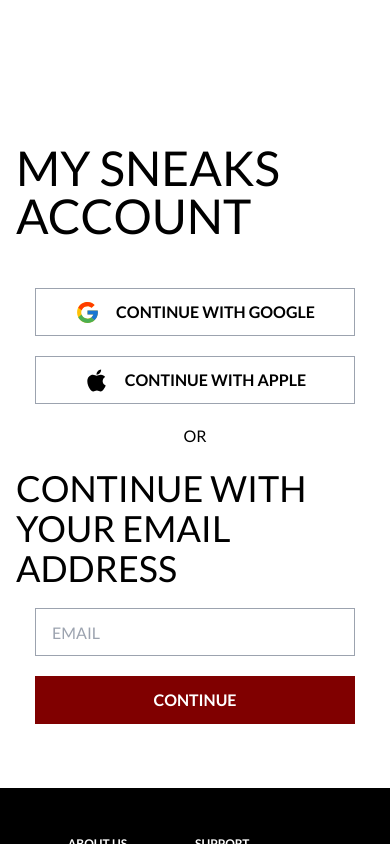
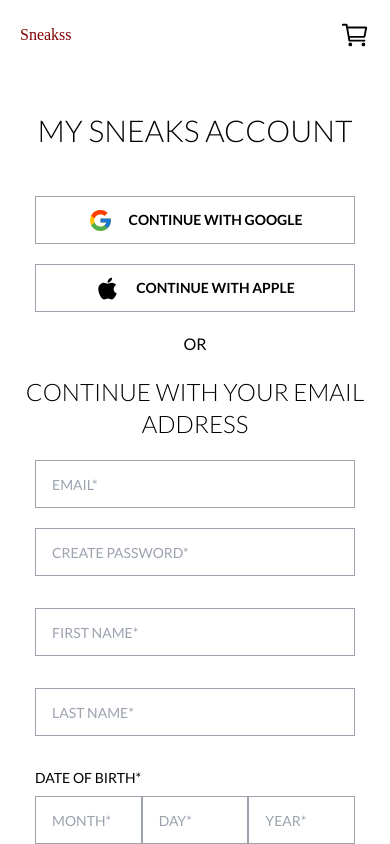
Before and after one commit to Deyjuwon/sneakss, a React (Vite) app: page /login in a window 390 px wide. Both pictures are taken after a click on the button "CONTINUE". Shown: the top 844 px of the page. Built offline with nearby package versions, Linux system fonts and the light colour scheme; a web font is replaced by a local one.

Commit message:
login page responsiveness

```diff
--- a/src/App.jsx
+++ b/src/App.jsx
@@ -8,7 +8,7 @@
 
   return (
     <Routes>
-        <Route exact path="/" element={<Home />} />
+        <Route  path="/" element={<Home />} />
         <Route path='/login' element={<Login />} />
     </Routes>
   )
--- a/src/components/Header.jsx
+++ b/src/components/Header.jsx
@@ -1,13 +1,15 @@
+/* eslint-disable react/prop-types */
 import { IoCartOutline, IoSearch } from "react-icons/io5";
 import { MdPersonOutline } from "react-icons/md";
+import { Link } from "react-router-dom";
 
-const Header = () => {
+const Header = ({ showSearchBar }) => {
   return (
     <header className="text-sm font-bold flex flex-col md:flex-row justify-between items-center z-50 p-5 fixed w-full top-0 bg-white">
 
       {/* Logo and Cart on Mobile, Full Nav on Larger Screens */}
       <div className="flex justify-between gap-12 items-center w-full md:w-auto">
-        <a href="#" className="text-primaryRed text-2xl logo">Sneakss</a>
+        <Link className="text-primaryRed text-base md:text-2xl logo" to='/'>Sneakss</Link>
         <nav className="md:flex items-center hidden gap-12">
           <a href="#">New</a>
           <a href="#">Men</a>
@@ -16,7 +18,8 @@
         <IoCartOutline size={30} className="md:hidden" />
       </div>
 
-      {/* Search Bar on Mobile and Larger Screens */}
+      {/* Conditionally Render Search Bar */}
+      {showSearchBar && (
         <div className="w-full mt-4 md:mt-0 md:w-auto relative">
           <input
             type="text"
@@ -27,21 +30,20 @@
             <IoSearch size={24} />
           </button>
         </div>
+      )}
 
       {/* Full Navigation and User Controls on Larger Screens */}
       <div className="hidden md:flex items-center gap-12">
-
-
         <ul className="flex items-center gap-2">
           <li>
             <MdPersonOutline size={30} />
           </li>
           <li>
-            <a href="#">Log in</a>
+            <Link to='/login'>Log in</Link>
           </li>
           <li>|</li>
           <li>
-            <a href="#">Join</a>
+            <Link to='/login'>Join</Link>
           </li>
         </ul>
 
--- a/src/pages/Home.jsx
+++ b/src/pages/Home.jsx
@@ -10,7 +10,7 @@
 const Home = () => {
   return (
     <div>
-        <Header />
+        <Header showSearchBar={true} />
         <Hero />
         <CollectionHome />
         <DiscountSection />
--- a/src/pages/Login.jsx
+++ b/src/pages/Login.jsx
@@ -1,43 +1,110 @@
+/* eslint-disable react/no-unescaped-entities */
 import Header from "../components/Header"
 import { FcGoogle } from "react-icons/fc";
 import { FaApple } from "react-icons/fa";
 import Footer from "../components/Footer";
+import { useState } from "react";
+
 
 const Login = () => {
+    const [showDetails, setShowDetails] = useState(false);
+
+    const handleContinueClick = () => {
+      setShowDetails(true);
+    };
+
     return (
       <div>
-        {/* <Header /> */}
-        <div className="flex flex-col mt-32 mb-12 p-4 justify-center items-center gap-12">
-            <p className="text-5xl font-normal">MY SNEAKS ACCOUNT</p>
+        <Header showSearchBar={false} />
+        <div className="flex flex-col mt-24 md:mt-32 mb-12 p-4 justify-center items-center gap-12">
+          <p className="text-3xl md:text-5xl font-light">MY SNEAKS ACCOUNT</p>
           <div className="flex flex-col items-center justify-center gap-5">
-                <button className="h-12 w-80 flex justify-center items-center gap-4 font-semibold text-base border border-gray-400" >
+            <button className="h-12 w-80 flex justify-center items-center gap-4 font-semibold text-sm md:text-base border border-gray-400">
               <span><FcGoogle size={25} /></span>
               <p>CONTINUE WITH GOOGLE</p>
             </button>
 
-                <button className="h-12 w-80 flex justify-center items-center gap-4 font-semibold text-base border border-gray-400">
+            <button className="h-12 w-80 flex justify-center items-center gap-4 font-semibold text-sm md:text-base border border-gray-400">
               <span><FaApple size={25} /></span>
               <p>CONTINUE WITH APPLE</p>
             </button>
 
             <p className="text-base">OR</p>
-                <p className="text-4xl">CONTINUE WITH YOUR EMAIL ADDRESS</p>
+            <p className="text-2xl text-center md:text-4xl font-light">CONTINUE WITH YOUR EMAIL ADDRESS</p>
+
 
               <div className="flex flex-col gap-5">
-                    <input className="h-12 w-80 border border-gray-400 pl-4" placeholder="EMAIL" type="text" />
-                    <button className="h-12 w-80 ustify-center items-center gap-4 font-semibold text-base bg-primaryRed text-white ">CONTINUE</button>
+                <input
+                  className="h-12 w-80 border border-gray-400 pl-4 text-sm outline-primaryRed"
+                  required
+                  placeholder="EMAIL*"
+                  type="text"
+                />
+                {!showDetails && (
+                <button
+                  type="submit"
+                  className="h-12 w-80 justify-center items-center gap-4 font-semibold text-sm md:text-base bg-primaryRed text-white"
+                  onClick={handleContinueClick}
+                >
+                  CONTINUE
+                </button>)}
               </div>
 
 
+            {showDetails && (
+              <div id="details" className="flex flex-col items-center justify-center gap-8">
+                <input
+                  type="password"
+                  placeholder="CREATE PASSWORD*"
+                  className="h-12 w-80 border border-gray-400 pl-4 text-sm outline-primaryRed"
+                  required
+                />
+                <input
+                  type="text"
+                  placeholder="FIRST NAME*"
+                  className="h-12 w-80 border border-gray-400 pl-4 text-sm outline-primaryRed"
+                />
+                <input
+                  type="text"
+                  placeholder="LAST NAME*"
+                  className="h-12 w-80 border border-gray-400 pl-4 text-sm outline-primaryRed"
+                />
+                <div className="w-80">
+                  <p className="text-sm pb-2">DATE OF BIRTH*</p>
+                  <div className="flex">
+                    <input
+                      type="text"
+                      placeholder="MONTH*"
+                      className="h-12 w-full border border-gray-400 pl-4 text-sm outline-primaryRed"
+                    />
+                    <input
+                      type="text"
+                      placeholder="DAY*"
+                      className="h-12 w-full border border-gray-400 pl-4 text-sm outline-primaryRed"
+                    />
+                    <input
+                      type="text"
+                      placeholder="YEAR*"
+                      className="h-12 w-full border border-gray-400 pl-4 text-sm outline-primaryRed"
+                    />
                   </div>
+                </div>
+                <p className="w-80 text-sm leading-8">
+                  By clicking "CREATE", you confirm that you agree to our Terms of Use, that you have acknowledged our privacy policy, and that you want to create your SNEAKSS profile.
+                </p>
+                <button
+                  type="submit"
+                  className="h-12 w-80 justify-center items-center gap-4 font-semibold text-sm md:text-base bg-primaryRed text-white"
+                >
+                  CREATE
+                </button>
+              </div>
+            )}
+          </div>
+        </div>
+        <Footer bgColor="black" textColor="white" />
+      </div>
+    );
+  };
 
-        </div>
-
-
-        <Footer bgColor='black' textColor='white'  />
-
-    </div>
-  )
-}
-
-export default Login
+  export default Login;
```
Lines whose indentation alone changed are shown as unchanged.
